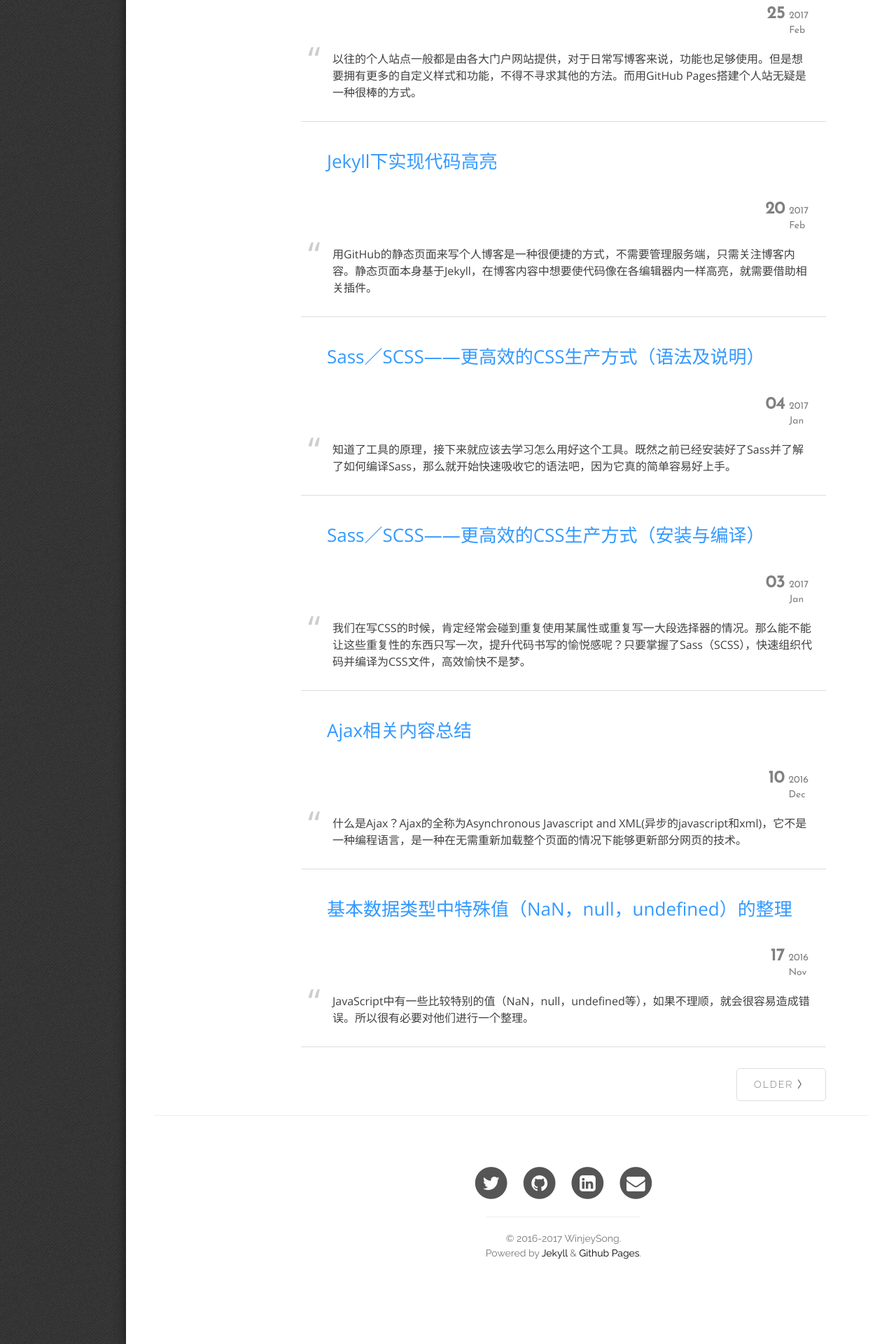
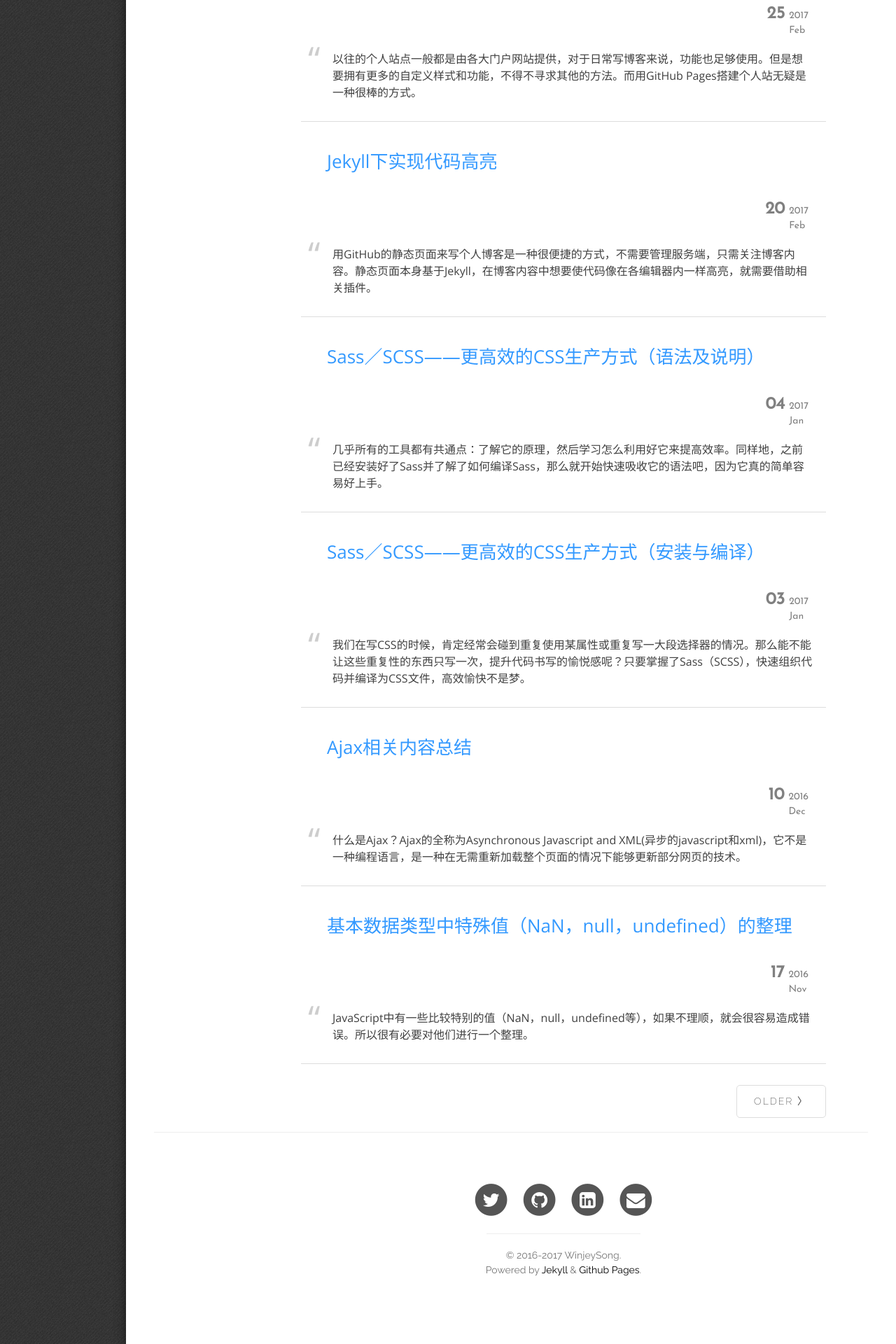
Before and after one commit to winjeysong/winjeysong.github.io, a Jekyll site: the page built from index.html, in a window 1280 px wide. Shown: the part 894-2814 px from the top of the page at 70% size. Built offline with Jekyll 4.4.1, drawn with Linux system fonts in a browser that asks for light colours; some web fonts are replaced; the list of posts is cut into pages by our own code.

Commit message:
edit the post

```diff
--- a/_posts/2017-01-04-sass-scss-note-syntax&instruction.md
+++ b/_posts/2017-01-04-sass-scss-note-syntax&instruction.md
@@ -3,7 +3,7 @@ layout: post
 title: Sass／SCSS——更高效的CSS生产方式（语法及说明）
 date: 2017-01-04
 categories: front-end
-excerpt: 知道了工具的原理，接下来就应该去学习怎么用好这个工具。既然之前已经安装好了Sass并了解了如何编译Sass，那么就开始快速吸收它的语法吧，因为它真的简单容易好上手。
+excerpt: 几乎所有的工具都有共通点：了解它的原理，然后学习怎么利用好它来提高效率。同样地，之前已经安装好了Sass并了解了如何编译Sass，那么就开始快速吸收它的语法吧，因为它真的简单容易好上手。
 tags: [CSS,SCSS,SASS]
 description: Sass的学习过程记录
 ---
```
